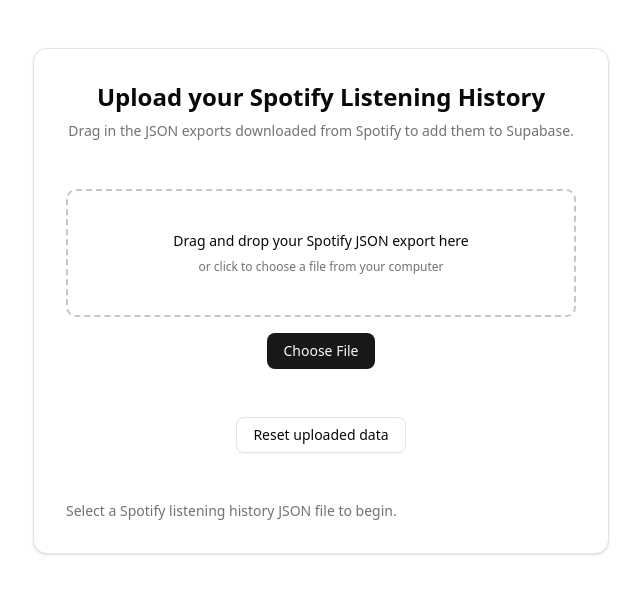
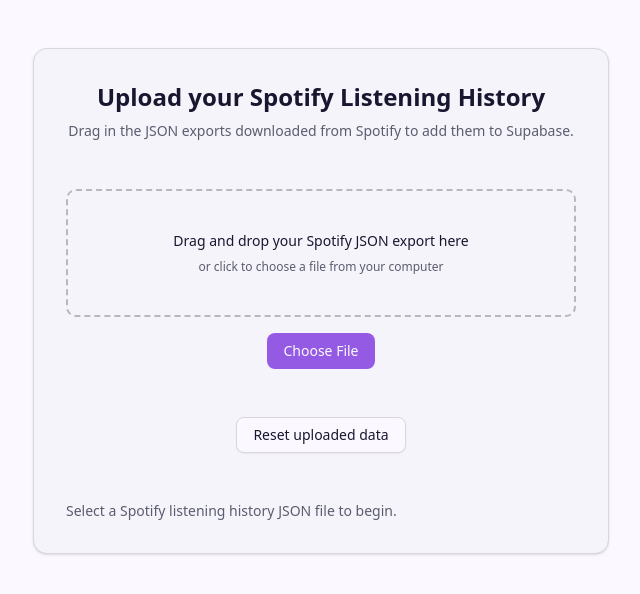
Before and after one commit to colin-rod/audiograph, a Next.js app: page / in a window 1280 px wide. Shown: the top 594 px of the page, without its empty margins (319-959 px from the left). Built offline with nearby package versions, Linux system fonts and the light colour scheme; no server answers.

Commit message:
feat: refresh theme colors for lavender branding

```diff
--- a/src/app/globals.css
+++ b/src/app/globals.css
@@ -45,71 +45,71 @@
 
 :root {
   --radius: 0.625rem;
-  --background: oklch(1 0 0);
-  --foreground: oklch(0.141 0.005 285.823);
-  --card: oklch(1 0 0);
-  --card-foreground: oklch(0.141 0.005 285.823);
-  --popover: oklch(1 0 0);
-  --popover-foreground: oklch(0.141 0.005 285.823);
-  --primary: oklch(0.21 0.006 285.885);
-  --primary-foreground: oklch(0.985 0 0);
-  --secondary: oklch(0.967 0.001 286.375);
-  --secondary-foreground: oklch(0.21 0.006 285.885);
-  --muted: oklch(0.967 0.001 286.375);
-  --muted-foreground: oklch(0.552 0.016 285.938);
-  --accent: oklch(0.967 0.001 286.375);
-  --accent-foreground: oklch(0.21 0.006 285.885);
+  --background: oklch(0.985 0.015 295.5);
+  --foreground: oklch(0.22 0.045 282.3);
+  --card: oklch(0.97 0.01 295.5);
+  --card-foreground: oklch(0.22 0.045 282.3);
+  --popover: oklch(0.97 0.01 295.5);
+  --popover-foreground: oklch(0.22 0.045 282.3);
+  --primary: oklch(0.6 0.2 300.2);
+  --primary-foreground: oklch(0.99 0.003 285.2);
+  --secondary: oklch(0.93 0.03 300.2);
+  --secondary-foreground: oklch(0.28 0.05 285.4);
+  --muted: oklch(0.94 0.015 302.1);
+  --muted-foreground: oklch(0.48 0.03 285.1);
+  --accent: oklch(0.9 0.05 320.3);
+  --accent-foreground: oklch(0.3 0.05 295.2);
   --destructive: oklch(0.577 0.245 27.325);
-  --border: oklch(0.92 0.004 286.32);
-  --input: oklch(0.92 0.004 286.32);
-  --ring: oklch(0.705 0.015 286.067);
-  --chart-1: oklch(0.646 0.222 41.116);
-  --chart-2: oklch(0.6 0.118 184.704);
-  --chart-3: oklch(0.398 0.07 227.392);
-  --chart-4: oklch(0.828 0.189 84.429);
-  --chart-5: oklch(0.769 0.188 70.08);
-  --sidebar: oklch(0.985 0 0);
-  --sidebar-foreground: oklch(0.141 0.005 285.823);
-  --sidebar-primary: oklch(0.21 0.006 285.885);
-  --sidebar-primary-foreground: oklch(0.985 0 0);
-  --sidebar-accent: oklch(0.967 0.001 286.375);
-  --sidebar-accent-foreground: oklch(0.21 0.006 285.885);
-  --sidebar-border: oklch(0.92 0.004 286.32);
-  --sidebar-ring: oklch(0.705 0.015 286.067);
+  --border: oklch(0.88 0.015 295.4);
+  --input: oklch(0.88 0.015 295.4);
+  --ring: oklch(0.67 0.13 300.5);
+  --chart-1: oklch(0.62 0.2 300.2);
+  --chart-2: oklch(0.58 0.19 335.4);
+  --chart-3: oklch(0.7 0.12 175.3);
+  --chart-4: oklch(0.76 0.1 50.4);
+  --chart-5: oklch(0.6 0.17 250.1);
+  --sidebar: oklch(0.97 0.01 295.5);
+  --sidebar-foreground: oklch(0.22 0.045 282.3);
+  --sidebar-primary: oklch(0.6 0.2 300.2);
+  --sidebar-primary-foreground: oklch(0.99 0.003 285.2);
+  --sidebar-accent: oklch(0.92 0.035 308.4);
+  --sidebar-accent-foreground: oklch(0.3 0.05 295.2);
+  --sidebar-border: oklch(0.88 0.015 295.4);
+  --sidebar-ring: oklch(0.67 0.13 300.5);
 }
 
 .dark {
-  --background: oklch(0.141 0.005 285.823);
-  --foreground: oklch(0.985 0 0);
-  --card: oklch(0.21 0.006 285.885);
-  --card-foreground: oklch(0.985 0 0);
-  --popover: oklch(0.21 0.006 285.885);
-  --popover-foreground: oklch(0.985 0 0);
-  --primary: oklch(0.92 0.004 286.32);
-  --primary-foreground: oklch(0.21 0.006 285.885);
-  --secondary: oklch(0.274 0.006 286.033);
-  --secondary-foreground: oklch(0.985 0 0);
-  --muted: oklch(0.274 0.006 286.033);
-  --muted-foreground: oklch(0.705 0.015 286.067);
-  --accent: oklch(0.274 0.006 286.033);
-  --accent-foreground: oklch(0.985 0 0);
+  --background: oklch(0.22 0.04 285.4);
+  --foreground: oklch(0.94 0.02 305.2);
+  --card: oklch(0.26 0.05 285.6);
+  --card-foreground: oklch(0.94 0.02 305.2);
+  --popover: oklch(0.26 0.05 285.6);
+  --popover-foreground: oklch(0.94 0.02 305.2);
+  --primary: oklch(0.7 0.16 302.4);
+  --primary-foreground: oklch(0.15 0.03 285.2);
+  --secondary: oklch(0.32 0.03 290.2);
+  --secondary-foreground: oklch(0.9 0.02 305.5);
+  --muted: oklch(0.29 0.02 295.1);
+  --muted-foreground: oklch(0.7 0.04 305.3);
+  --accent: oklch(0.78 0.13 155.1);
+  --accent-foreground: oklch(0.16 0.02 180.4);
   --destructive: oklch(0.704 0.191 22.216);
-  --border: oklch(1 0 0 / 10%);
-  --input: oklch(1 0 0 / 15%);
-  --ring: oklch(0.552 0.016 285.938);
-  --chart-1: oklch(0.488 0.243 264.376);
-  --chart-2: oklch(0.696 0.17 162.48);
-  --chart-3: oklch(0.769 0.188 70.08);
-  --chart-4: oklch(0.627 0.265 303.9);
-  --chart-5: oklch(0.645 0.246 16.439);
-  --sidebar: oklch(0.21 0.006 285.885);
-  --sidebar-foreground: oklch(0.985 0 0);
-  --sidebar-primary: oklch(0.488 0.243 264.376);
-  --sidebar-primary-foreground: oklch(0.985 0 0);
-  --sidebar-accent: oklch(0.274 0.006 286.033);
-  --sidebar-accent-foreground: oklch(0.985 0 0);
-  --sidebar-border: oklch(1 0 0 / 10%);
-  --sidebar-ring: oklch(0.552 0.016 285.938);
+  --border: oklch(0.34 0.01 285.2);
+  --input: oklch(0.34 0.012 285.2);
+  --ring: oklch(0.78 0.13 155.1);
+  --chart-1: oklch(0.72 0.18 302.3);
+  --chart-2: oklch(0.74 0.15 339.8);
+  --chart-3: oklch(0.82 0.1 160.2);
+  --chart-4: oklch(0.68 0.18 50.2);
+  --chart-5: oklch(0.7 0.15 230.4);
+  --sidebar: oklch(0.24 0.05 285.6);
+  --sidebar-foreground: oklch(0.94 0.02 305.2);
+  --sidebar-primary: oklch(0.7 0.16 302.4);
+  --sidebar-primary-foreground: oklch(0.16 0.03 285.2);
+  --sidebar-accent: oklch(0.3 0.035 295.4);
+  --sidebar-accent-foreground: oklch(0.9 0.02 305.5);
+  --sidebar-border: oklch(0.34 0.01 285.2);
+  --sidebar-ring: oklch(0.78 0.13 155.1);
 }
 
 @layer base {
```
Also changed, not shown: 1 other file (tests, documents, lock files or other folders).
